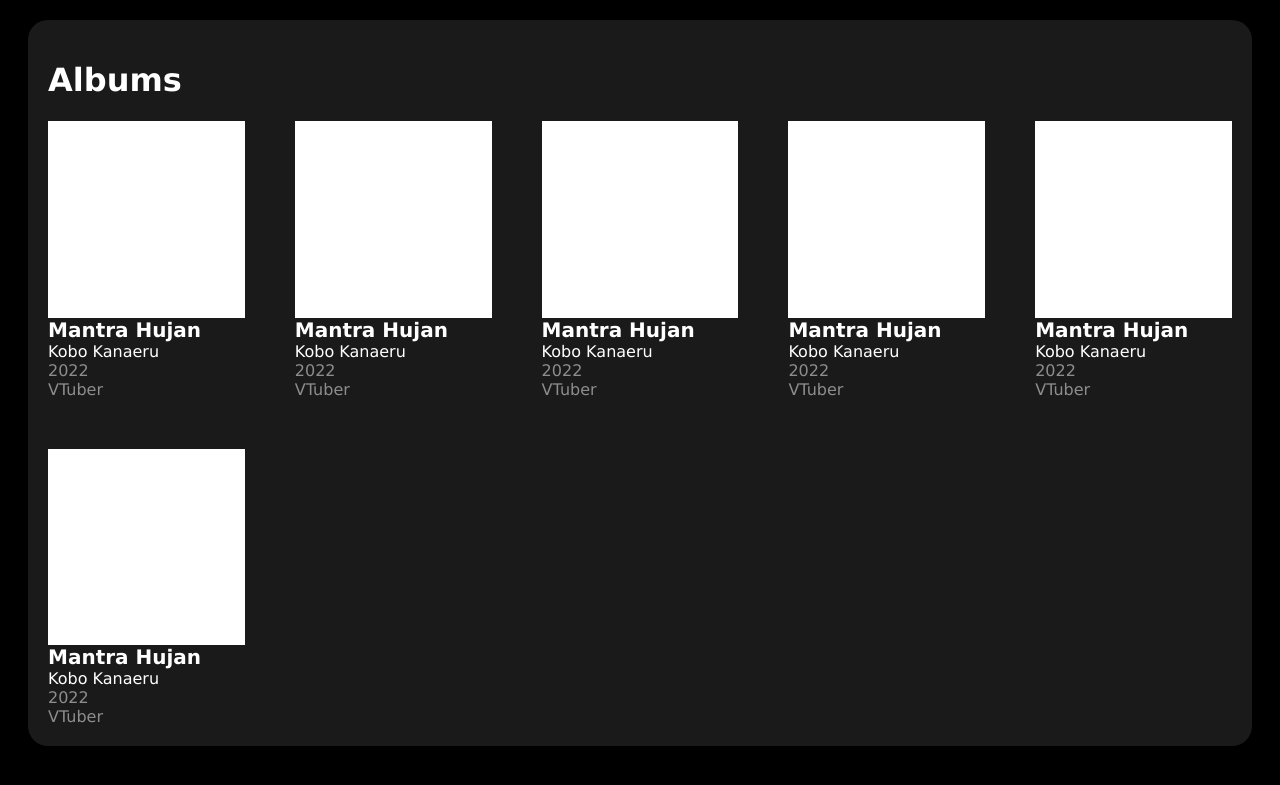
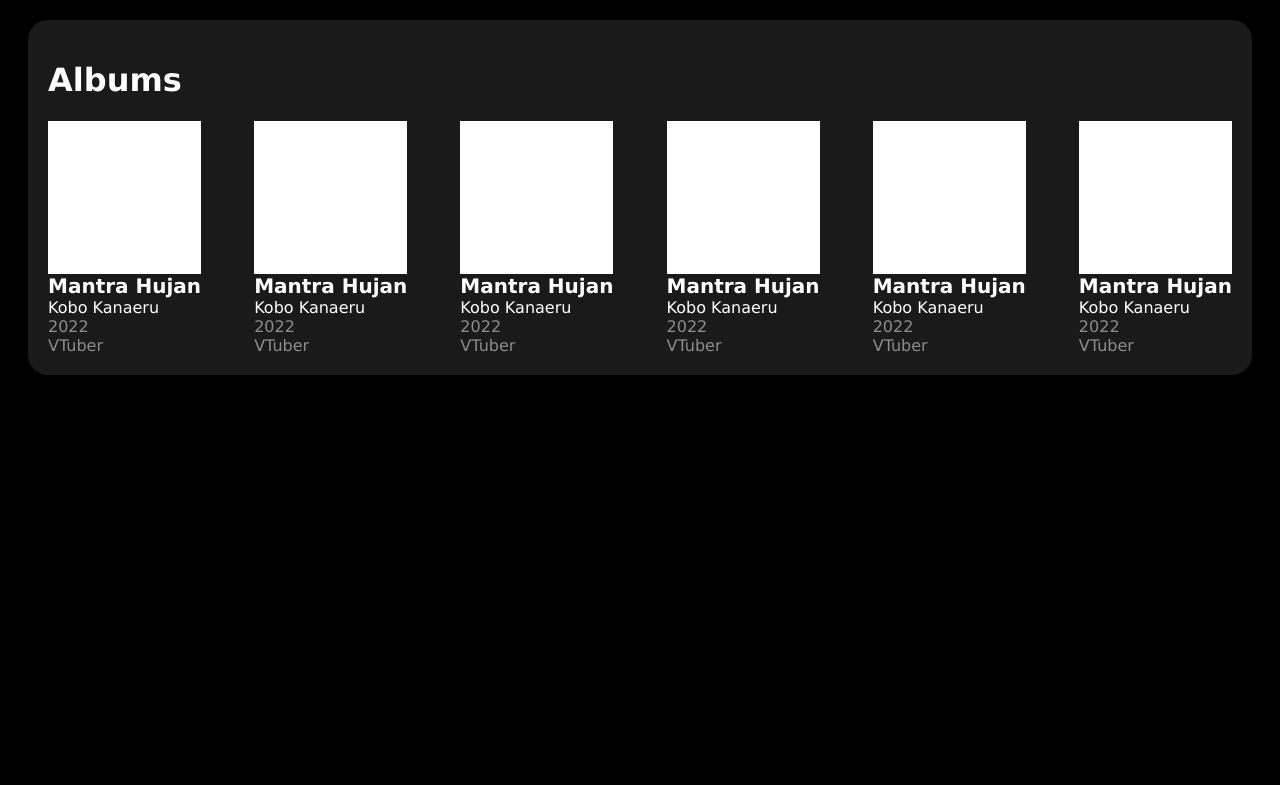
Before and after one commit to ARomygithub/Stupefy-Web, a PHP site: page /public/album.php in a window 1280 px wide. Shown: the top 785 px of the page. Run offline with PHP 8.4, Linux system fonts and the light colour scheme.

Commit message:
fix: change grid to flex in album css

```diff
--- a/docker-compose.yml
+++ b/docker-compose.yml
@@ -15,7 +15,7 @@
   db:
     image: mysql:5.7
     ports:
-      - 3306:3306
+      - 13306:3306
     volumes:
       - db:/var/lib/mysql
     networks:
--- a/public/css/album.css
+++ b/public/css/album.css
@@ -9,12 +9,15 @@
     background-color: rgba(255,255,255,0.1);
     color: white;
     font-family:Verdana, Geneva, Tahoma, sans-serif;
+
 }
 
 #content {
-    display: grid;
-    grid-template: auto / auto auto auto auto auto;
-    gap: 50px;
+    display: flex;
+    justify-content: space-between;
+    align-items: center;
+    flex-direction: row;
+    flex-wrap: wrap;
 }
 
 .album-title {
```
